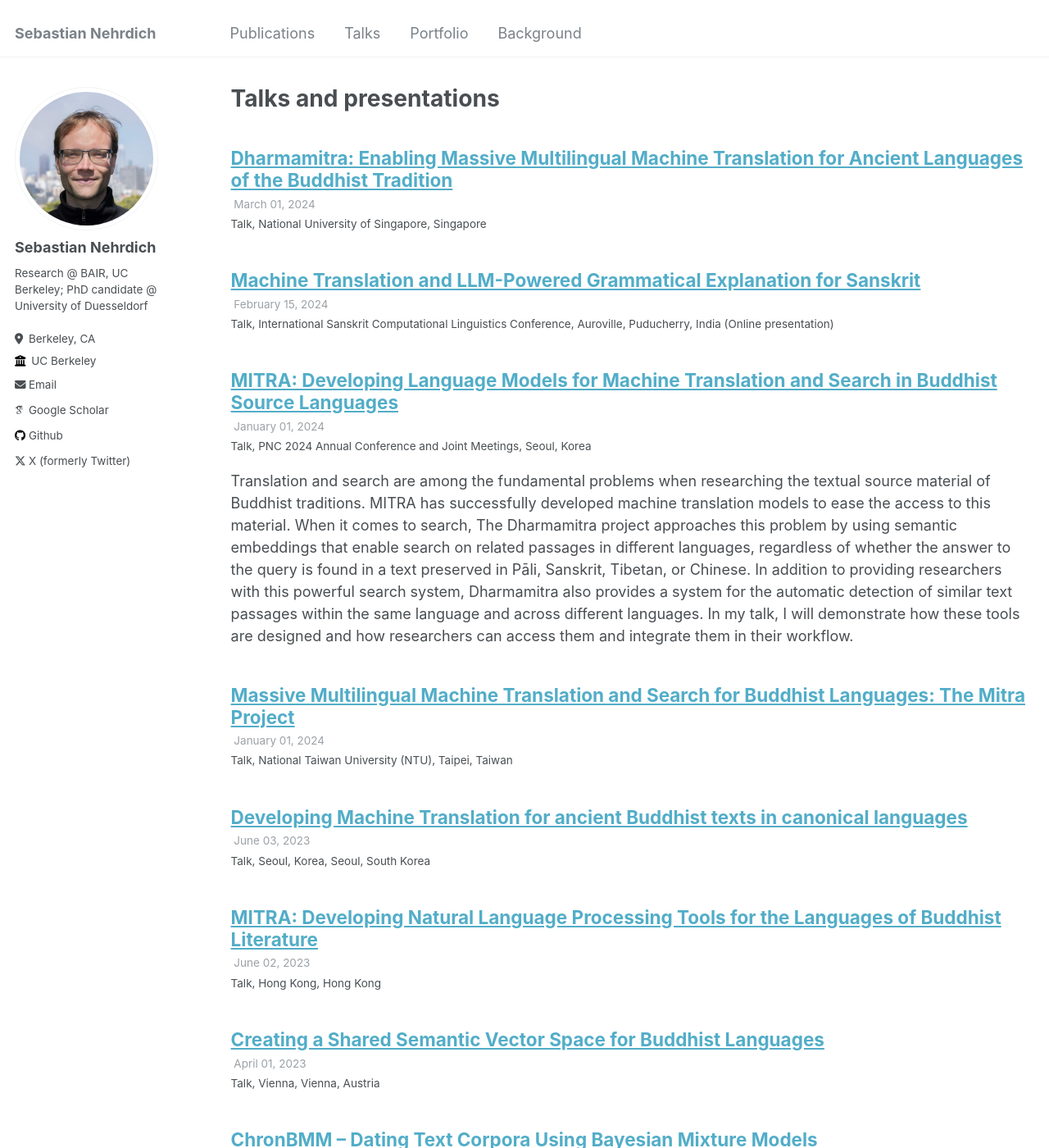
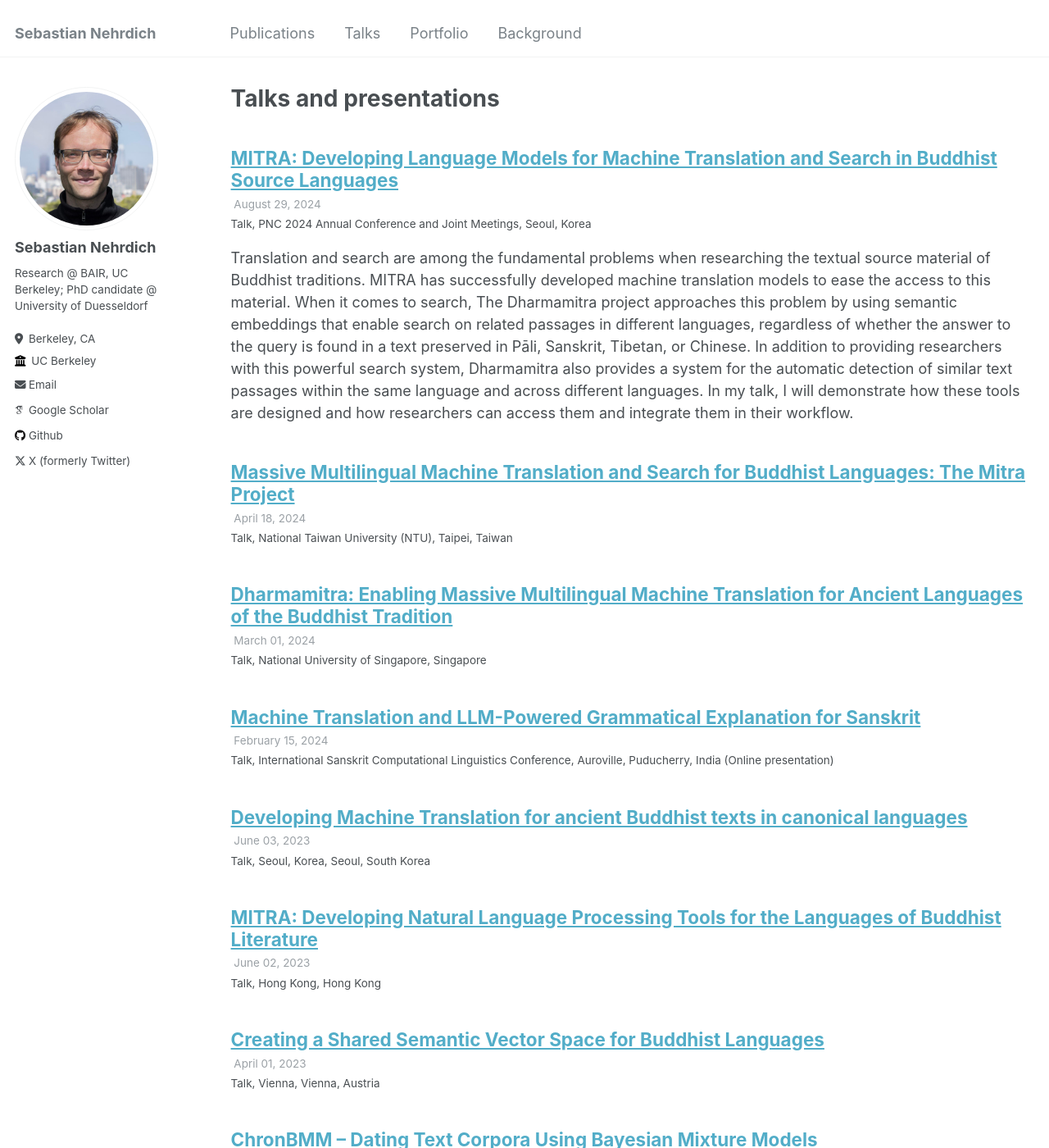
Before and after one commit to sebastian-nehrdich/sebastian-nehrdich.github.io, a Jekyll site: the page built from _pages/talks.html, in a window 1280 px wide and 1400 px high. Shown: the whole window at 82% size. Built offline with Jekyll 4.4.1, drawn with Linux system fonts in a browser that asks for light colours; some web fonts are replaced.

Commit message:
Fixed talk dates

```diff
--- a/_talks/2024-04-18-taiwan.md
+++ b/_talks/2024-04-18-taiwan.md
@@ -4,6 +4,6 @@ collection: talks
 type: "Talk"
 permalink: /talks/2024-mitra-project-buddhist-languages
 venue: "National Taiwan University (NTU)"
-date: 2024-01-01
+date: 2024-04-18
 location: "Taipei, Taiwan"
 ---
--- a/_talks/2024-08-29-korea.md
+++ b/_talks/2024-08-29-korea.md
@@ -4,7 +4,7 @@ collection: talks
 type: "Talk"
 permalink: /talks/2024-pnc
 venue: "PNC 2024 Annual Conference and Joint Meetings"
-date: 2024-01-01
+date: 2024-08-29
 location: "Seoul, Korea"
 ---
 Translation and search are among the fundamental problems when researching the textual source material of Buddhist traditions. MITRA has successfully developed machine translation models to ease the access to this material. When it comes to search, The Dharmamitra project approaches this problem by using semantic embeddings that enable search on related passages in different languages, regardless of whether the answer to the query is found in a text preserved in Pāli, Sanskrit, Tibetan, or Chinese. In addition to providing researchers with this powerful search system, Dharmamitra also provides a system for the automatic detection of similar text passages within the same language and across different languages. In my talk, I will demonstrate how these tools are designed and how researchers can access them and integrate them in their workflow.
```
